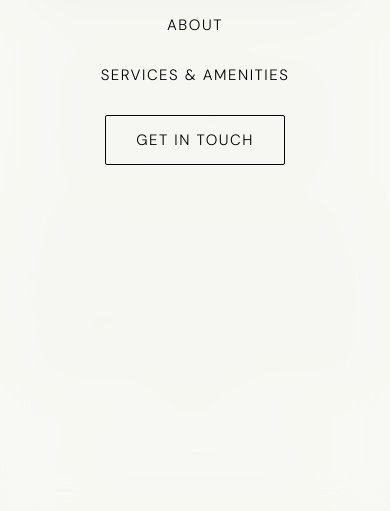
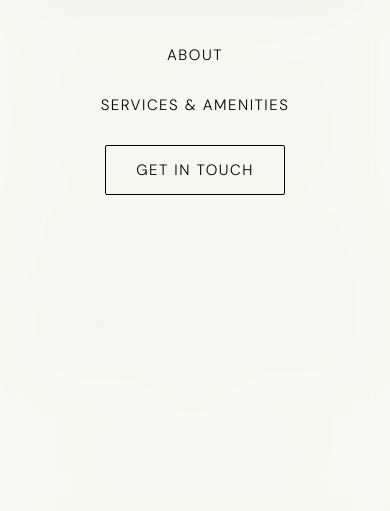
Before and after one commit to angelicasolivita/solivita-website, a website: page index.html in a window 390 px wide. Both pictures are taken after a click on the button "Open menu". Shown: the part 332-843 px from the top of the page. Drawn offline with Linux system fonts and the light colour scheme.

Commit message:
Fix mobile nav overlay clipping links on short viewports
The full-screen menu centered its links with justify-content: center
and no overflow handling, so on a short viewport the stack could be
taller than the screen and silently clip the first link(s) above the
visible top edge with no way to scroll to them. Add overflow-y: auto
and top/bottom padding so the menu scrolls instead of clipping.

```diff
--- a/css/styles.css
+++ b/css/styles.css
@@ -500,9 +500,19 @@ a { color: inherit; }
     gap: 36px;
     background: rgba(248, 248, 244, 0.92);
     backdrop-filter: blur(24px); -webkit-backdrop-filter: blur(24px);
+    /* On a short viewport (small phone, landscape, browser chrome
+       eating vertical space), 3 links + gaps centered via
+       justify-content: center can be taller than the screen — with no
+       scroll, the overflow just clips silently and the first link(s)
+       vanish above the visible top edge. Let it scroll instead of
+       clipping, and pad top/bottom so items never sit flush against
+       the edge even when scrolled all the way. */
+    overflow-y: auto;
+    padding: 100px 24px 40px;
+    box-sizing: border-box;
   }
   .site-nav-links.site-nav-links-open { display: flex; }
-  .site-nav-links a { font-size: 16px; text-shadow: none; }
+  .site-nav-links a { font-size: 16px; text-shadow: none; flex: 0 0 auto; }
   .site-nav-cta { padding: 14px 30px; border: 1px solid #000; border-radius: 2px; }
 }
 
```
